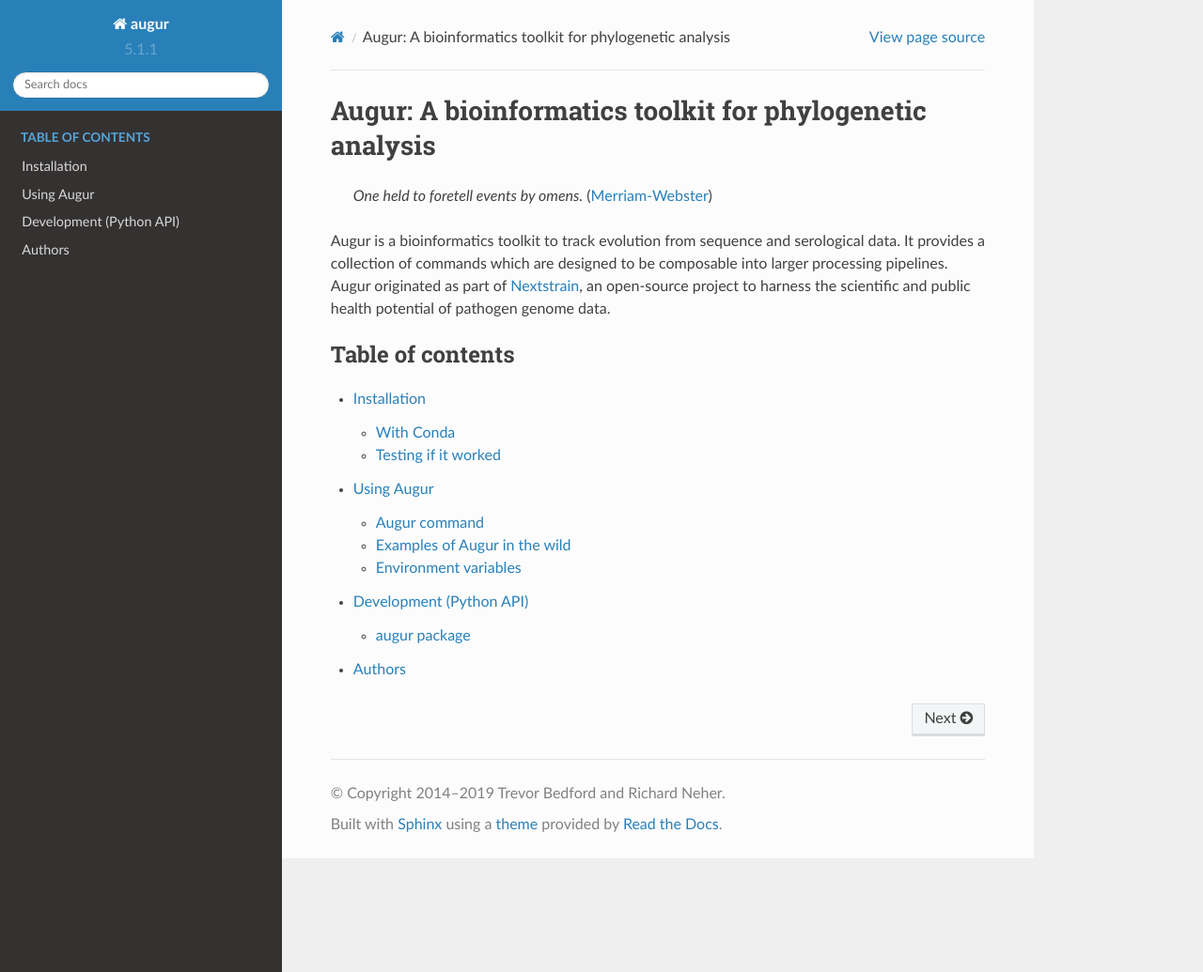
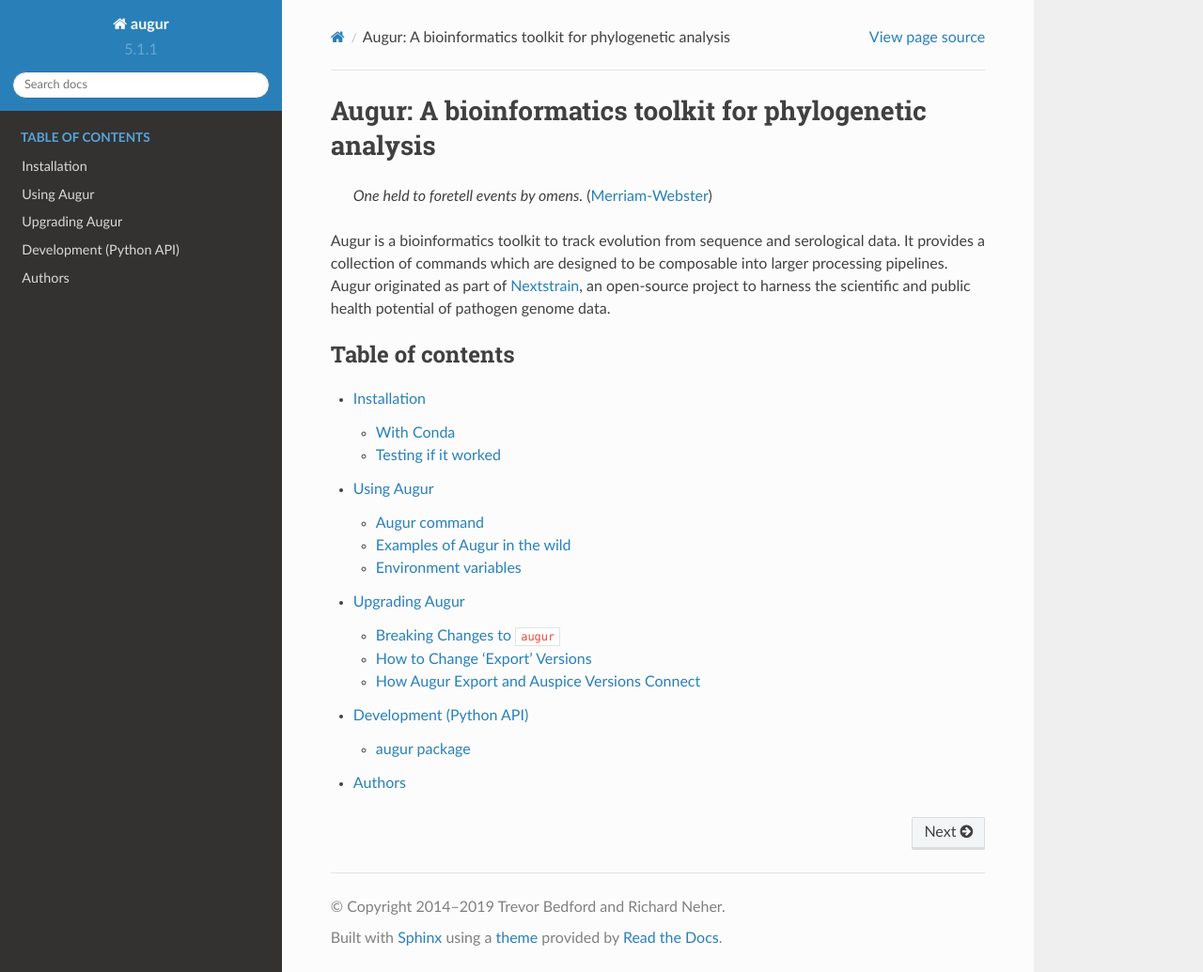
Before and after one commit to nextstrain/augur, a Sphinx documentation site: the page built from docs/index.rst, in a window 1280 px wide and 1035 px high. Shown: the whole window at 94% size. Built offline with Sphinx 7.4.7 and the Read the Docs theme 2.0.0, drawn with Linux system fonts in a browser that asks for light colours; the version number is read from the project's files by our own code; part of the change alters nothing that is shown.

Commit message:
docs for version changes

```diff
--- /dev/null
+++ b/docs/auspice.md
@@ -0,0 +1,43 @@
+# How Augur Export and Auspice Versions Connect
+
+From mid-2019, we're changing the format of the output file produced by `augur export` to allow us more flexibility going forward. This lines up with a big update to `auspice`, which also opens up exciting new possibilities.
+
+We also recognise that we may need to adjust things again in the future. By setting up versions now, we'll be able to continue to expand `augur` and `auspice` while minimizing disruption to users.
+
+You can get more information on how to move to using `export v2` in `augur` 6.0 in our [handy guide](exportv.md).
+
+## Why Does Compatibility Matter?
+
+To get great visualizations, the final step of the `augur` pipeline, `augur export` produces output as (a) JSON file(s)*. This/these file(s) are then read by `auspice` to produce trees, graphs, and maps.
+
+*_This compatibility only refers to the JSON file(s) produced by `augur export`, not those produced by other `augur` steps._
+
+Different `augur` versions will produce different JSON output formats, which in turn will work with different `auspice` versions. We aim to support backwards compatibility as much as possible, and of course, if you're you're using the latest `augur`, JSON, and `auspice` versions, everything will work smoothly!
+
+Whenever possible, we recommend updating your run to work with the latest `augur` and outputing the most recent JSON format to view with the latest `auspice` - it future-proofs your work and ensures you'll benefit from all the latest features and improvements.
+
+But, we know that for a variety of reasons, you can't always do this straight away. To help keep your research flowing, here are some tables of how different versions of `augur`, export JSONs, and `auspice` are compatible.
+
+## Compatibility Tables
+
+### Augur
+
+| Augur Version | Produces JSON | Works with Auspice  |
+| ------------- |---------------| --------------------|
+| 5.x           | v1 (via `export`)   | 1.x or 2.0          |
+| 6.0           | v1 (via `export v1`) <br> v2 (via `export v2`) | 1.x or 2.0 |
+
+
+### `export` JSON versions
+
+| JSON Version | Produced by Aupice Version | Works with Auspice  |
+| -------------|---------------| --------------------|
+| v1           | 5.x (via `export`) <br> 6.0 (via `export v1`)| 1.x or 2.0 |
+| v2           | 6.0 (via `export v2`) | 2.0 |
+
+### Auspice
+
+| Auspice Version | Takes JSON | Produced by Auspice Version  |
+| -------------|---------------| --------------------|
+| 1.x           | v1        | 5.x (via `export`) <br> 6.0 (via `export v1`) |
+| 2.0           | v1 <br> v2 | 5.x (via `export`) <br> 6.0 (via `export v1`) <br> 6.0 (via `export v2`) |
--- /dev/null
+++ b/docs/breaking.md
@@ -0,0 +1,38 @@
+# Breaking Changes to `augur`
+
+This is a list of known 'breaking changes' to `augur`. These are changes that require users to modify existing scripts or calls to `augur` functions because the old usage is no longer supported. 'Depreciated' changes, which work for the moment but will no longer be supported in future, are also included.
+
+_Note this list only includes changes to `augur` code and may not cover breaking changes introduced due to changes in dependancy packages. We try to support these too, so please [open an issue](https://github.com/nextstrain/augur/issues/new) if you think you've found something we didn't catch._
+
+This list will **only** be helpful if you are _sure_ the command used to work and only stopped working after you upgraded your `augur` installation. If your `augur` installation is from earlier than 2019, or if this list doesn't solve your problem, run `--help` for the command you're using and use that information to try re-writing your call.
+
+Click on the `augur` function that used to work, and we'll try to get you up and running ASAP!
+
+* [ancestral](#ancestral)
+* [export](#export)
+
+## ancestral
+
+### `--output` argument
+
+* **Possible error/warning messages:**<br>
+  > > "WARNING: the `--output` flag will be deprecated in the next major augur release. Use `--output-node-data` instead."
+
+  > > augur: error: unrecognized arguments: `--output`
+
+* **Solution:**<br>
+  To specify the JSON file to write ancestral mutations/sequences to, use the argument `--output-node-data` instead of `--output`.<br><br>
+
+* **Explanation:**<br>
+  `ancestral` now supports outputting a Fasta file of reconstructed ancestral sequences (for Fasta-input runs - this was already supported in VCF-format for VCF-input runs). Users can ask for this output and specify a file name using `--output-sequences`. Since there are now two types of output from `ancestral`, the arguments have become more descriptive.<br><br>
+
+
+## export
+
+### Version error
+
+* **Possible error/warning messages:**<br>
+  > > augur export: error: the following arguments are required: Augur export now needs you to define the JSON version you want, e.g. `augur export v2`.
+
+* **Solution:**<br>
+  We've upgraded `augur export`. Find out how to adjust your `augur export` call to work with the latest version [using our handy guide](exportv.md).<br><br>
--- a/docs/conf.py
+++ b/docs/conf.py
@@ -53,7 +53,7 @@ author = prose_list(git_authors())
 # Add any Sphinx extension module names here, as strings. They can be
 # extensions coming with Sphinx (named 'sphinx.ext.*') or your custom
 # ones.
-extensions = ['recommonmark', 'sphinx.ext.autodoc', 'sphinxarg.ext', 'sphinx.ext.napoleon']
+extensions = ['recommonmark', 'sphinx_markdown_tables', 'sphinx.ext.autodoc', 'sphinxarg.ext', 'sphinx.ext.napoleon']
 
 # Add any paths that contain templates here, relative to this directory.
 templates_path = ['_templates']
--- /dev/null
+++ b/docs/exportv.md
@@ -0,0 +1,137 @@
+# How to Change 'Export' Versions
+
+<span style="color:blue">
+
+Emma's questions to be answered for this doc:
+* Do we actually support config files now? _(Ensure this is up-to-date before we go live)_
+* How do tip frequencies work in V2? Still separate file? Does 'panels' need to be specified to display this?
+* Does panel specification work as I've described it? If you don't include a panel, is it definitely excluded? (Or what panels does this work for?)
+* How do we specify default view, and does this work in `export v2`?
+* When specifying `--title` in V2, why do we need to use quotes inside quotes? Can we do this better?
+* How did (could?) we previously do multiple maintainers in old config file? (to include as comparison)
+
+* Do we need `--tree-name` (seems not always?)? In what circumstances? (Modify argument help description to reflect this)
+* Do we support any of: `--output-sequence` `--reference` `--reference-translations` yet? In export only? In Auspice? If not, can we comment these out for the time being?
+
+</span>
+
+## What is `augur export v2`?
+
+The `augur export` function is getting an upgrade! This is tied to an upgrade to Auspice (the visualization side of Nextstrain) to enable more functionality and flexibility. Your old 'version 1' (v1) JSON files will still work with the new version of `auspice`, but we recommend you switch to using 'version 2' (v2) JSONs from `export v2`, as this will become the new default. _Future versions of `auspice` may not support v1 JSON files._
+
+### Why did we make this change?
+* **Compactness**: Tree and Meta JSON files are now combined, so you only have to worry about one output file
+* **Flexibility**: The new v2 JSONs allow us flexiblity to include more features and data, and will let us move towards getting in line with existing conventions like GFF and BibTex
+* **Ease of use**: Users commonly got confused by the 'config' file. For basic runs you can now specify everything you need to see your data right in the command-line - no 'config' file needed! For more advanced exports, you can still specify a config file with more detail. (See [bottom of the page](#how-do-i-use-a-config-file-in-v2)) _(coming soon)_
+
+## **I just need my old run to work _right now_!**
+*When you upgrade to the latest version of `augur`, `augur export` will no longer work.* But we understand you may not have time to make the change right this second, and that there's nothing more frustrating than having a run break right before a presentation or deadline!
+
+If you want to keep using the old version _for now_, use `augur export v1` - everything else remains the same.
+
+To use the new version, use `augur export v2`. You'll need to make a few changes, but they are pretty simple, and you'll be future-proofing your runs! _(Future you will thank past you!)_
+
+<br>
+
+
+## Great! What do I need to do to move to `v2`?
+You can always get a full overview of the arguments for export v2 with `augur export v2 --help`.
+
+Here's how you can convert your v1 export and config file to  a **command-line-only** v2 export:
+_(See [bottom of page](#how-do-i-use-a-config-file-in-v2) for using a config file in v2)_
+
+
+### What's the same:
+
+You will still pass in your tree, metadata, and node-data files with `--tree`, `--metadata`, and `--node-data` - just like in `export v1`.
+
+Also just like in export v1, you can pass in files containing colours and latitute and longitude data using `--colors` and `--lat-longs`, respectively.
+
+
+### What's almost the same:
+
+Instead of specifying two output files (`--output-tree` and `--output-meta`) you now just need to specify one with `--output-main`.
+
+For example, if your old files were `auspice/virus_AB_tree.json` and `auspice/virus_AB_meta.json`, you might want to call the single output `auspice/virus_AB.json` - or if you want to tell it apart from your v1 export, you might call it `auspice/virus_ABv2.json`.
+
+The URL for these, respectively, would be `...virus/AB` or `...virus/ABv2`.
+
+### What's different:
+* Specify the title of your run using `--title`. You'll need to use a bit of a strange quote system for this to work. For example: `--title '\'Phylodynamics of My Interesting Pathogen\''`
+
+  _(Previously the "title" field in your config file.)_
+<br>
+
+* You can now have more than one maintainer associated with your run! Specify the maintainers with `--maintainers`. Use double quotes for the  whole argument, and single-quotes to separate names (ex: `--maintainers "'Jane Doe' 'Ravi Kupra'"`)
+
+   _(Previously the first part of the "maintainer" field in your config file.)_
+<br>
+
+* Specify the websites of maintainers with `--maintainer-urls`. Put them in the same order as the `--maintainers` so they link up with the right people! (ex: `--maintainer-urls 'www.janedoe.com www.ravikupra.co.uk'`)
+
+  _(Previously the second part of the "maintainer" field in your config file.)_
+<br>
+
+* If you want to specify what panels are visible, use `--panels`. By default, if the data is available, Auspice will show the tree, map, and entropy panels.
+You can specify "tree", "map", "entropy", and "frequencies". _(???)_ (ex: `--panels "tree map entropy"`)
+
+  _(Previously the "panels" field in the your config file.)_
+<br>
+
+* Specify how you'd like to locate samples on the map using `--geography-traits`. For many users, these might be "country" and "region". (ex: `--geography-traits "country region"`)
+
+  _(Previously the "geo" field in your config file.)_
+<br>
+
+  #### Traits
+
+* Any traits that you have run with `augur traits` are now automatically included by `export v2` and available to color by! (These are often in a file called `traits_`(something)`.json`.)
+
+  If you'd like to exclude any traits, you'll need to re-run `augur traits` without that trait. You can also do this with a config file (see [bottom of the page](#how-do-i-use-a-config-file-in-v2)).
+
+  `export v2` will also automatically include date, genotype, and author information (if available) - you don't have to specify them!
+<br>
+
+* If you have extra meta-data that you'd like to include to color by, but
+haven't run in `augur traits`, you can include it with `--extra-traits`.
+Ensure you use the name of the column in the metadata file with the same
+spelling and capitalization!
+(ex: `--extra-traits "age host"`)
+
+  *(Previously, included traits were those things listed under "color_options" in your old config. `gt`, `num_date`, and `authors` don't need to be specified anymore - they'll be automatically included if present.)*
+<br>
+
+* `export v2` will set traits as 'discrete' unless they contain only numbers, in which case they will be 'continuous.' If you want to have more control over how your trait is interpreted, you should use a config file (see [bottom of the page](#how-do-i-use-a-config-file-in-v2))
+
+
+
+### What about filter?
+When using `export v2` with only command-line arguments, every trait (both those from `augur traits` and passed in with `--extra-traits`), geographical trait, and the authors will automatically be available to filter by. Without using a config file, you can't exclude any of these from being filter options.
+
+
+<span style="color:red">
+
+_**TO DO**_
+
+</span>
+
+
+## How do I use a config file in `v2`?
+
+### Why might I want to use a config file?
+* exclude filter options
+* make color-by traits pretty
+* specify trait type (what do we support so far? discrete, continuous...)
+* More advanced (flu?) options
+
+### Config file priority
+* Which overrides what and how, what must be included
+
+### How one might start using a config
+* Example of using a partial config to do simple things like traits and panels or filters
+
+### Using an old (`export v1`) config
+* Can this just go in as-is? Or what?
+
+### Advanced use - second config file
+* I don't think this exists yet?
--- a/docs/index.rst
+++ b/docs/index.rst
@@ -15,5 +15,6 @@ Augur originated as part of `Nextstrain <https://nextstrain.org>`__, an open-sou
 
    installation
    usage
+   upgrading
    api
    authors
--- /dev/null
+++ b/docs/upgrading.rst
@@ -0,0 +1,18 @@
+===============
+Upgrading Augur
+===============
+
+To make an omelette, you have to break some eggs.
+To keep improving and adding to ``augur`` and ``auspice``, we sometimes have
+to break old code!
+
+We know these kinds of changes can be really frustrating for users -
+things that used to work suddenly don't. Finding out what went wrong
+and learning what you need to change should be as pain-free as possible.
+
+.. toctree::
+   :maxdepth: 2
+
+   breaking
+   exportv
+   auspice
```
